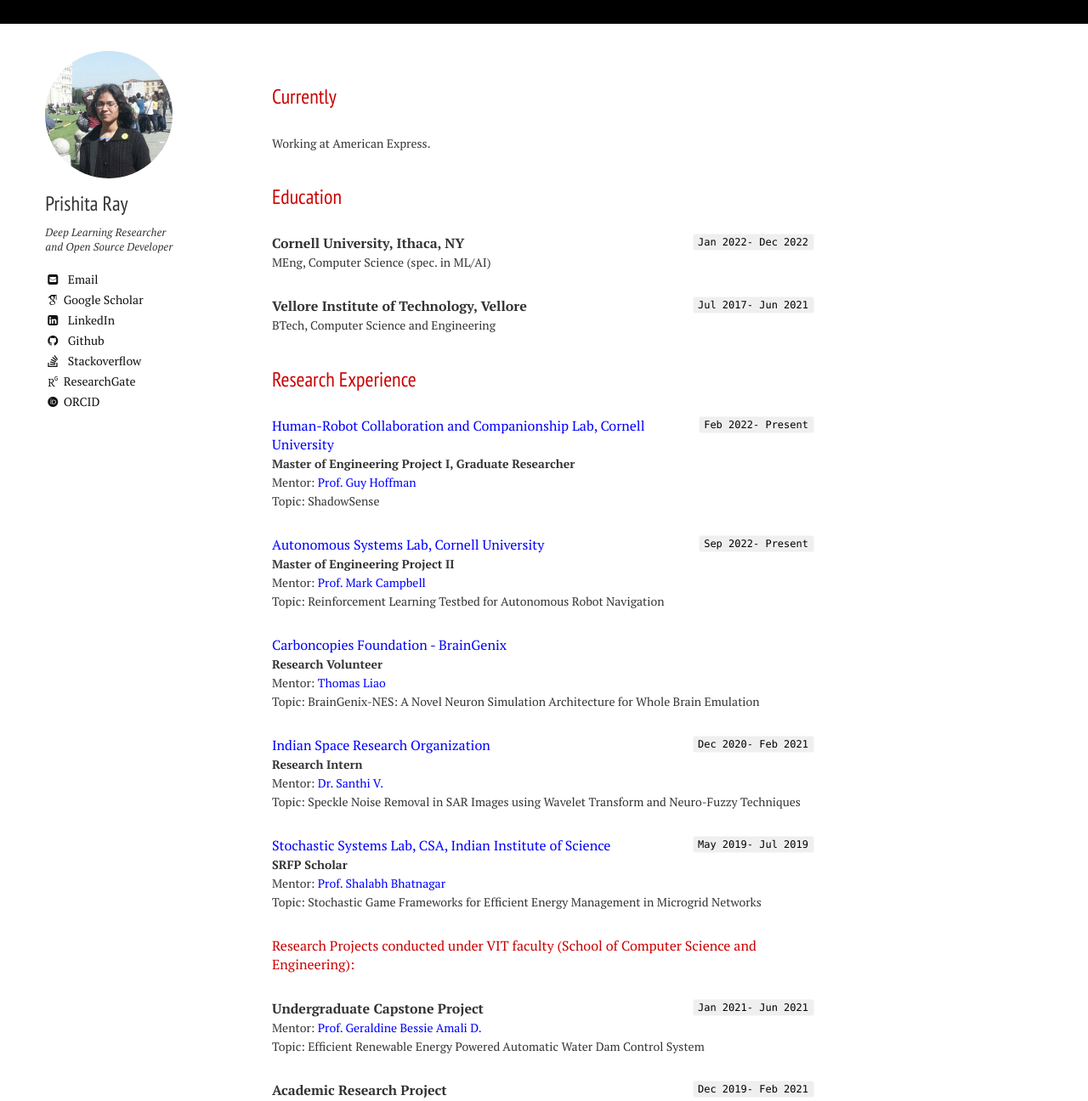
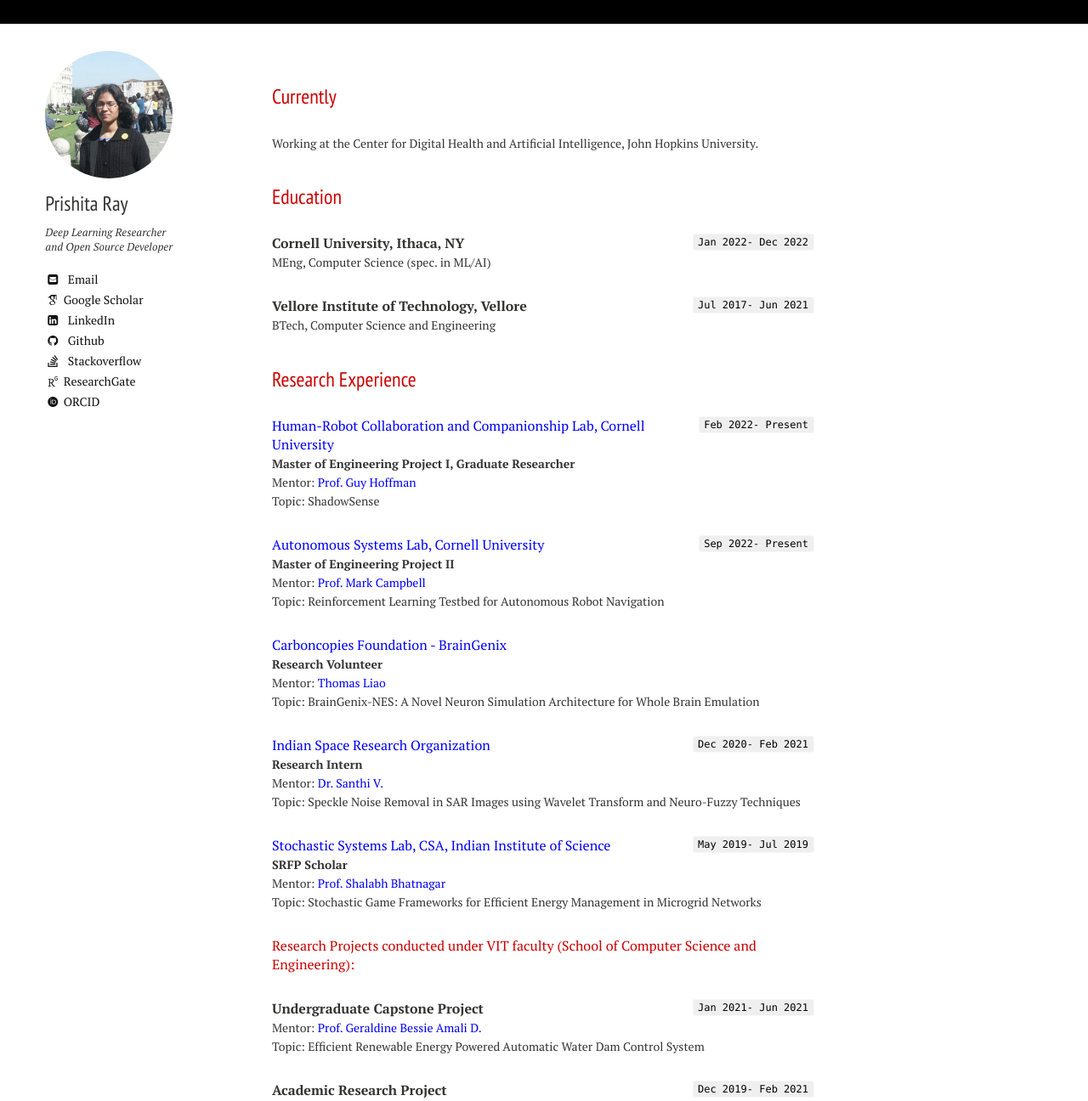
Before and after one commit to PRISHIta123/PRISHIta123.github.io, a Jekyll site: the page built from experience.md, in a window 1280 px wide and 1400 px high, cut to the strip 104-1400 px from the top of the window. Shown: the whole strip at 85% size. Built offline with Jekyll 4.4.1, drawn with Linux system fonts in a browser that asks for light colours; nearby versions of some CDN libraries; some web fonts are replaced; some of the changed text lies outside the part shown.

Commit message:
Update experience.md

```diff
--- a/experience.md
+++ b/experience.md
@@ -6,7 +6,7 @@
 <a></a>
 ## Currently
 
-<a style="font-size: 14px;">Working at American Express.</a>
+<a style="font-size: 14px;">Working at the Center for Digital Health and Artificial Intelligence, John Hopkins University.</a>
 
 ## Education
 
@@ -69,6 +69,10 @@
 
 ## Engineering Experience
 
+`Apr 2023- Jan 2024`
+<p><a href="https://www.americanexpress.com/" style="color: blue">American Express, New York, United States</a>
+<br><a style="font-size: 14px;">Engineer III</a></p>
+
 `Sept 2021- Jan 2022`
 <p><a href="https://www.harman.com/India/innovation" style="color: blue">Harman International Pvt. Ltd., Bangalore, India</a>
 <br><a style="font-size: 14px;">Associate ML Engineer</a></p>
```
